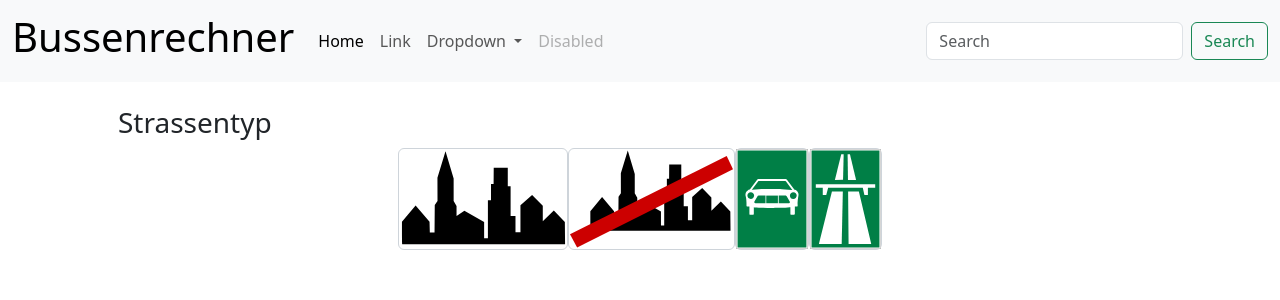
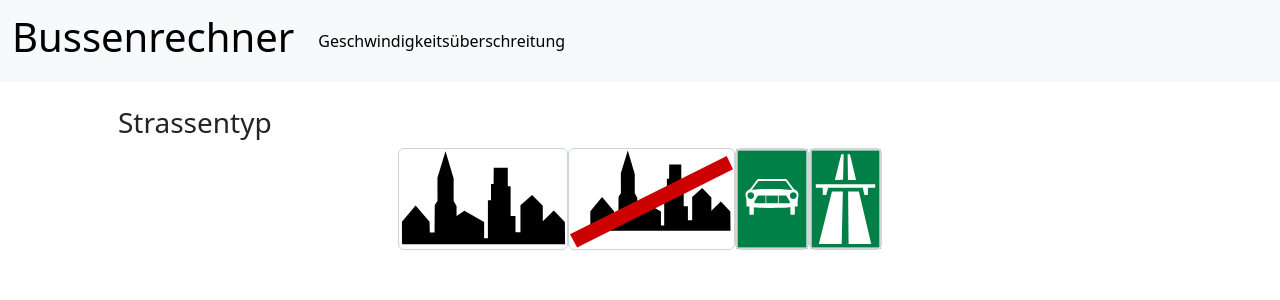
Before and after one commit to YesterDavid135/Bussenrechner, an Angular app: page / in a window 1280 px wide. Shown: the top 300 px of the page. Built offline with nearby package versions, Linux system fonts and the light colour scheme.

Commit message:
Updated Navbar

```diff
--- a/src/app/navbar/navbar.component.html
+++ b/src/app/navbar/navbar.component.html
@@ -9,30 +9,30 @@
     <div class="collapse navbar-collapse" id="navbarSupportedContent">
       <ul class="navbar-nav me-auto mb-2 mb-lg-0">
         <li class="nav-item">
-          <a class="nav-link active" aria-current="page" href="#">Home</a>
+          <a class="nav-link active" aria-current="page" href="#">Geschwindigkeitsüberschreitung</a>
         </li>
-        <li class="nav-item">
-          <a class="nav-link" href="#">Link</a>
-        </li>
-        <li class="nav-item dropdown">
-          <a class="nav-link dropdown-toggle" href="#" id="navbarDropdown" role="button" data-bs-toggle="dropdown" aria-expanded="false">
-            Dropdown
-          </a>
-          <ul class="dropdown-menu" aria-labelledby="navbarDropdown">
-            <li><a class="dropdown-item" href="#">Action</a></li>
-            <li><a class="dropdown-item" href="#">Another action</a></li>
-            <li><hr class="dropdown-divider"></li>
-            <li><a class="dropdown-item" href="#">Something else here</a></li>
-          </ul>
-        </li>
-        <li class="nav-item">
-          <a class="nav-link disabled" href="#" tabindex="-1" aria-disabled="true">Disabled</a>
-        </li>
+<!--        <li class="nav-item">-->
+<!--          <a class="nav-link" href="#">Link</a>-->
+<!--        </li>-->
+<!--        <li class="nav-item dropdown">-->
+<!--          <a class="nav-link dropdown-toggle" href="#" id="navbarDropdown" role="button" data-bs-toggle="dropdown" aria-expanded="false">-->
+<!--            Dropdown-->
+<!--          </a>-->
+<!--          <ul class="dropdown-menu" aria-labelledby="navbarDropdown">-->
+<!--            <li><a class="dropdown-item" href="#">Action</a></li>-->
+<!--            <li><a class="dropdown-item" href="#">Another action</a></li>-->
+<!--            <li><hr class="dropdown-divider"></li>-->
+<!--            <li><a class="dropdown-item" href="#">Something else here</a></li>-->
+<!--          </ul>-->
+<!--        </li>-->
+<!--        <li class="nav-item">-->
+<!--          <a class="nav-link disabled" href="#" tabindex="-1" aria-disabled="true">Disabled</a>-->
+<!--        </li>-->
       </ul>
-      <form class="d-flex">
-        <input class="form-control me-2" type="search" placeholder="Search" aria-label="Search">
-        <button class="btn btn-outline-success" type="submit">Search</button>
-      </form>
+<!--      <form class="d-flex">-->
+<!--        <input class="form-control me-2" type="search" placeholder="Search" aria-label="Search">-->
+<!--        <button class="btn btn-outline-success" type="submit">Search</button>-->
+<!--      </form>-->
     </div>
   </div>
 </nav>
```
